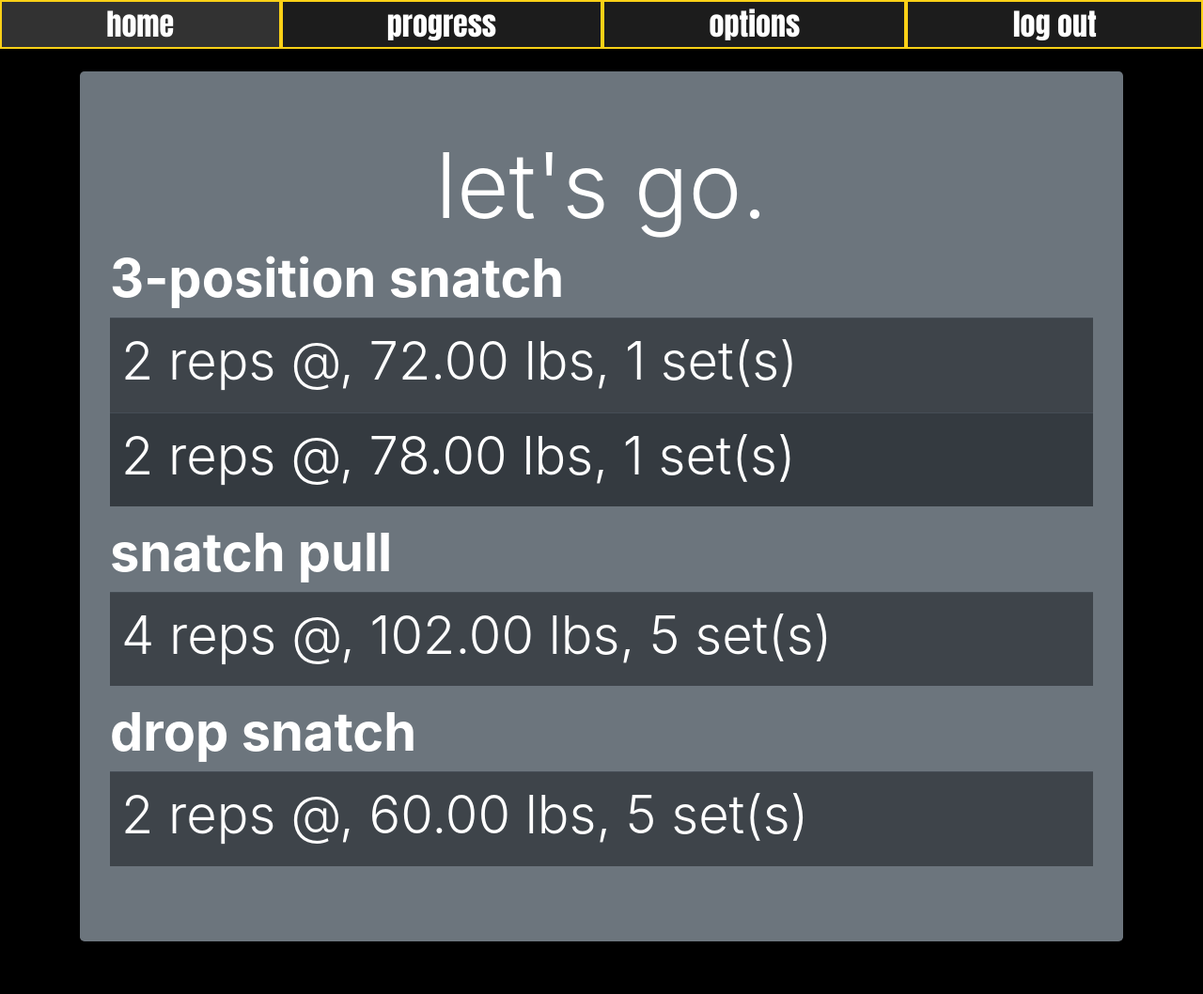
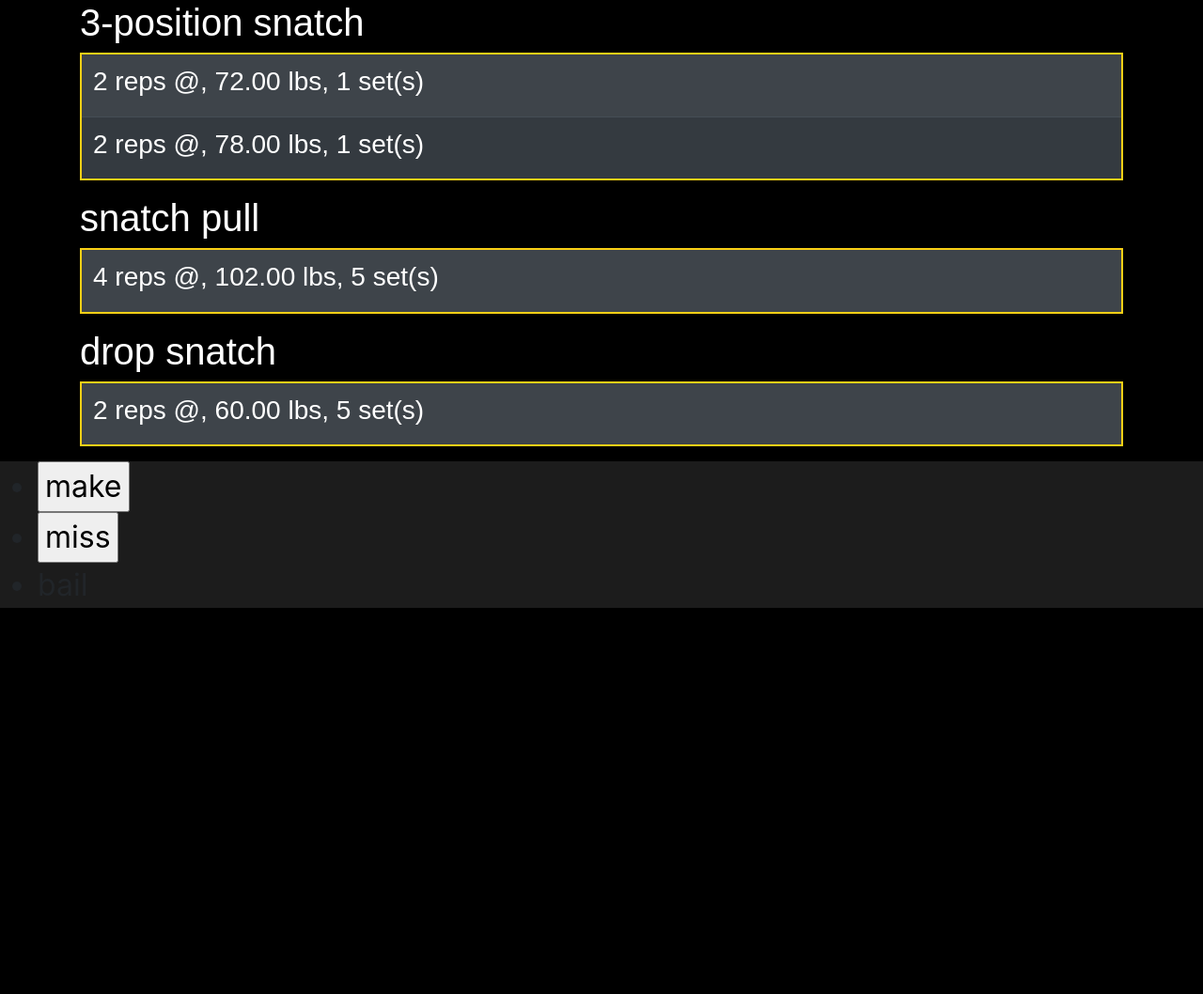
Before and after one commit to harrisonBarnett/wl_, a Flask app: page /snatch in a window 1280 px wide. Shown: the whole page at 94% size. After the commit the page ends 647 px from the top, so only its background shows below. Run offline with Flask 2, Linux system fonts and the light colour scheme; a user stored in the database is signed in; some libraries are stand-ins or nearby versions.

Commit message:
Styling, refactoring. Added functionality to progress lfits after successful session.

```diff
--- a/website/static/css/session.css
+++ b/website/static/css/session.css
@@ -5,32 +5,6 @@
 
 }
  /* flex container */
-nav ul {
-    list-style-type: none;
-    margin: 0;
-    padding: 0;
-    display: flex;
-    justify-content: space-around;
-}
-
-nav ul li {
-    cursor: pointer;
-    flex: auto;
-    text-align: center;
-    font-family:Impact;
-    color: white;
-    text-decoration: none;
-    border: 2px solid rgb(250, 208, 22);
-}
-
-.rotate {
-    transform: rotate(-90deg);
-    color: white;
-    position: relative;
-    top: 50%;
-    left: -60%;
-    font-family: Arial;
-}
 
 table {
     border: 2px solid rgb(250, 208, 22);
@@ -45,3 +19,16 @@
     color: white;
     font-family: Arial;
 }
+
+.button-group {
+    color: white;
+    padding: 12px 20px;
+    margin: 8px 0;
+    font-family: Arial;
+    text-decoration: none;
+
+}
+
+.button-group button {
+    border: 2px solid rgb(250, 208, 22);
+}
--- a/website/templates/session-base.html
+++ b/website/templates/session-base.html
@@ -75,24 +75,20 @@
             <ul>
                 <li>
                     <form method="POST">
-                            <span>
                         <input
                         onclick="return confirm('submit session?')"
                         type="submit"
                         value="make"
                         name="make_lift">
-                            </span>
                     </form>
                 </li>
                 <li>
                     <form method="POST">
-                            <span>
                         <input
                         onclick="return confirm('submit session?')"
                         type="submit"
                         value="miss"
                         name="miss_lift">
-                            </span>
                     </form>
                 </li>
                 <li onclick="go_home()">bail</li>
--- a/website/templates/snatch.html
+++ b/website/templates/snatch.html
@@ -1,32 +1,15 @@
-{% extends "base.html" %}
+{% extends "session-base.html" %}
 
-{% block title %} options {% endblock %}
+{% block title %} snatch {% endblock %}
 
 {% block body %}
 
-<br />
-<div class="jumbotron bg-secondary text-white">
-<h1 align="center" class="display-1"> let's go. </h1>
-    <h1 class="display-4 font-weight-bold">3-position snatch</h1>
+    <h1>3-position snatch</h1>
     <table class="table table-dark table-striped">
         {% for set in three_position %}
             <tr>
                 <td>
-                    <h3 class="display-4">
-                        {{ set[0] }} reps @,
-                        {{ "%.2f"|format(set[1] * max) }} lbs,
-                        {{ set[2] }} set(s)
-                    </h3>
-                </td>
-            </tr>
-        {% endfor %}
-    </table>
-    <h1 class="display-4 font-weight-bold">snatch pull</h1>
-    <table class="table table-dark table-striped">
-        {% for set in snatch_pull %}
-            <tr>
-                <td>
-                    <h3 class="display-4">
+                    <h3>
                         {{ set[0] }} reps @,
                         {{ "%.2f"|format(set[1] * max) }} lbs,
                         {{ set[2] }} set(s)
@@ -36,12 +19,12 @@
         {% endfor %}
     </table>
 
-    <h1 class="display-4 font-weight-bold">drop snatch</h1>
+    <h1>snatch pull</h1>
     <table class="table table-dark table-striped">
-        {% for set in drop_snatch %}
+        {% for set in snatch_pull %}
             <tr>
                 <td>
-                    <h3 class="display-4">
+                    <h3>
                         {{ set[0] }} reps @,
                         {{ "%.2f"|format(set[1] * max) }} lbs,
                         {{ set[2] }} set(s)
@@ -50,8 +33,20 @@
             </tr>
         {% endfor %}
     </table>
-</div>
 
-<br />
+    <h1>drop snatch</h1>
+    <table class="table table-dark table-striped">
+        {% for set in drop_snatch %}
+            <tr>
+                <td>
+                    <h3>
+                        {{ set[0] }} reps @,
+                        {{ "%.2f"|format(set[1] * max) }} lbs,
+                        {{ set[2] }} set(s)
+                    </h3>
+                </td>
+            </tr>
+        {% endfor %}
+    </table>
 
 {% endblock %}
--- a/website/templates/squat.html
+++ b/website/templates/squat.html
@@ -3,7 +3,6 @@
 {% block title %} squat {% endblock %}
 
 {% block body %}
-
 
     <h1>warmup</h1>
     <table class="table table-dark table-striped">
--- a/website/views.py
+++ b/website/views.py
@@ -64,7 +64,6 @@
                             snatch_max=current_user.snatch_max)
 
 
-
 @views.route("/squat", methods=["POST", "GET"])
 @login_required
 def squat():
@@ -101,6 +100,7 @@
 
     if request.method == "POST":
         if "make_lift" in request.form:
+            # log make
             squat_id = current_user.squat_id
             if squat_id % 4 == 3:
                 current_user.squat_max = current_user.squat_max + (current_user.squat_max * .02)
@@ -112,42 +112,76 @@
                 db.session.commit()
                 return redirect(url_for("views.home"))
         elif "miss_lift" in request.form:
+            # log miss
             return redirect(url_for("views.home"))
+
 
 @views.route("/clean", methods=["POST", "GET"])
 @login_required
 def clean():
-    CLEAN_MAX = current_user.clean_max
-    return render_template("clean.html",
-        user=current_user,
-        max=CLEAN_MAX,
-        three_position=routines.three_position,
-        front_squat=routines.front_squat,
-        push_press=routines.push_press,
-        snatch_press=routines.snatch_press)
+    if request.method == "GET":
+        CLEAN_MAX = current_user.clean_max
+        return render_template("clean.html",
+            user=current_user,
+            max=CLEAN_MAX,
+            three_position=routines.three_position,
+            front_squat=routines.front_squat,
+            push_press=routines.push_press,
+            snatch_press=routines.snatch_press)
+
+    if request.method == "POST":
+        if "make_lift" in request.form:
+            # log make
+            return redirect(url_for("views.home"))
+        else:
+            # log miss
+            return redirect(url_for("views.home"))
+
 
 @views.route("/snatch", methods=["POST", "GET"])
 @login_required
 def snatch():
-    SNATCH_MAX = current_user.snatch_max
-    return render_template("snatch.html",
-        user=current_user,
-        max=SNATCH_MAX,
-        three_position=routines.three_position,
-        snatch_pull=routines.snatch_pull,
-        drop_snatch=routines.drop_snatch)
+    if request.method == "GET":
+        SNATCH_MAX = current_user.snatch_max
+        return render_template("snatch.html",
+            user=current_user,
+            max=SNATCH_MAX,
+            three_position=routines.three_position,
+            snatch_pull=routines.snatch_pull,
+            drop_snatch=routines.drop_snatch)
+
+    if request.method == "POST":
+        if "make_lift" in request.form:
+            # log make
+            return redirect(url_for("views.home"))
+        else:
+            # log miss
+            return redirect(url_for("views.home"))
+
 
 @views.route("/clean_jerk", methods=["POST", "GET"])
 @login_required
 def clean_jerk():
-    SNATCH_MAX = current_user.snatch_max
-    CLEAN_MAX = current_user.clean_max
-    SQUAT_MAX = current_user.squat_max
-    return render_template("clean_jerk.html",
-        user=current_user,
-        snatch_max=SNATCH_MAX,
-        clean_max=CLEAN_MAX,
-        squat_max=SQUAT_MAX,
-        snatch=routines.snatch,
-        clean_jerk=routines.clean_jerk,
-        SLDL=routines.SLDL)
+    if request.method == "GET":
+        SNATCH_MAX = current_user.snatch_max
+        CLEAN_MAX = current_user.clean_max
+        SQUAT_MAX = current_user.squat_max
+        return render_template("clean_jerk.html",
+            user=current_user,
+            snatch_max=SNATCH_MAX,
+            clean_max=CLEAN_MAX,
+            squat_max=SQUAT_MAX,
+            snatch=routines.snatch,
+            clean_jerk=routines.clean_jerk,
+            SLDL=routines.SLDL)
+
+    if request.method == "POST":
+        if "make_lift" in request.form:
+            # log make
+            current_user.snatch_max = current_user.snatch_max + (current_user.snatch_max * .05)
+            current_user.clean_max = current_user.clean_max + (current_user.clean_max * .05)
+            db.session.commit()
+            return redirect(url_for("views.home"))
+        else:
+            # log miss
+            return redirect(url_for("views.home"))
```
Also changed, not shown: website/templates/clean.html (+22 -27 lines), website/templates/clean_jerk.html (+7 -13 lines). Lines whose indentation alone changed are shown as unchanged.
